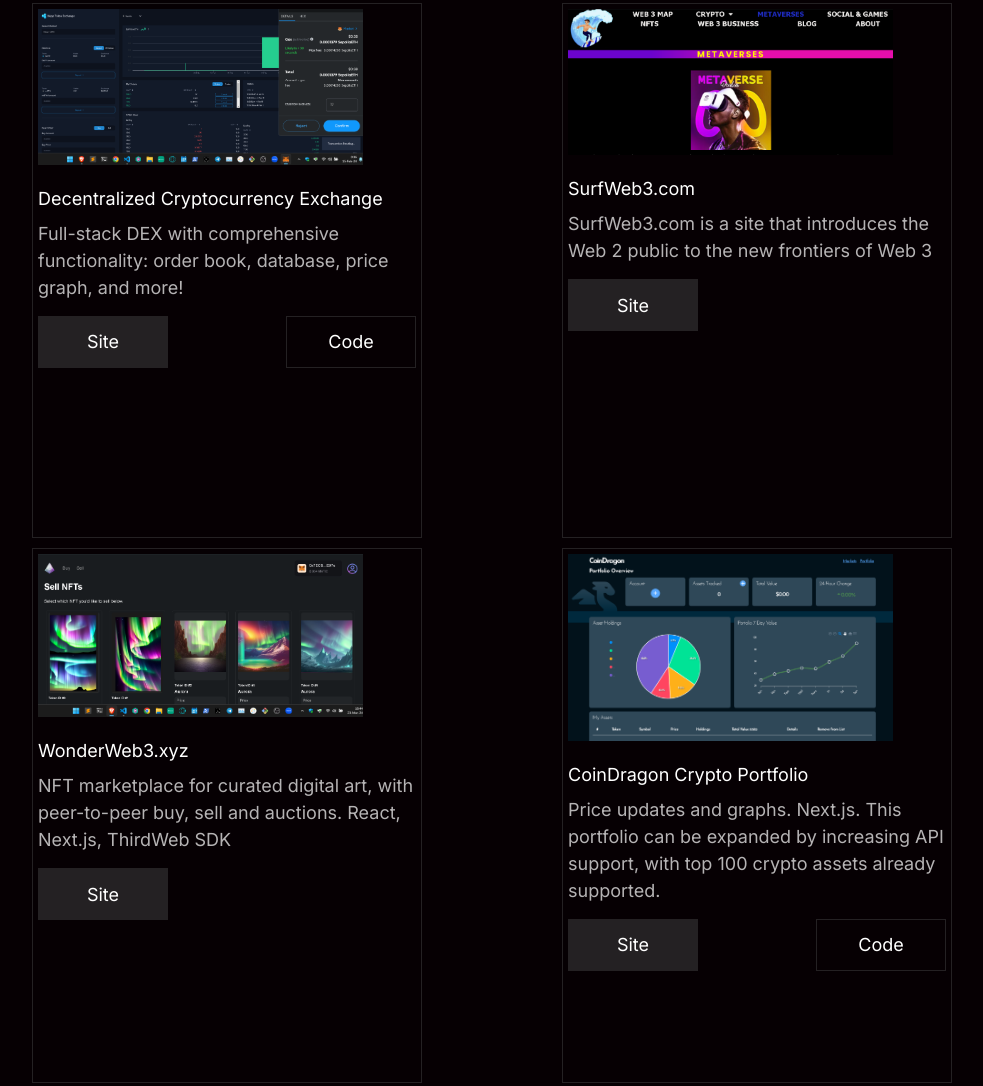
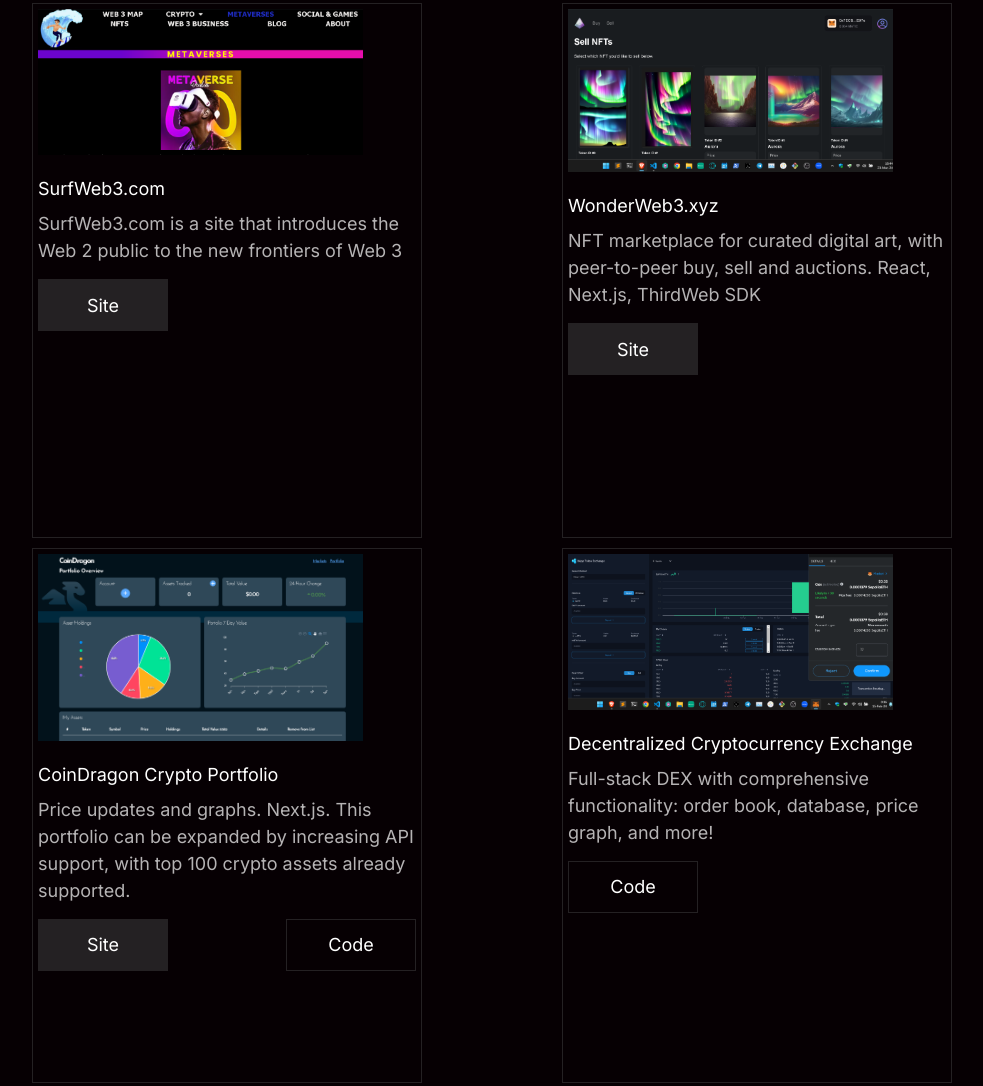
Before and after one commit to SurfWeb3/MyResume, a plain HTML site: page index.html in a window 1280 px wide. Shown: the part 1890-2976 px from the top of the page, without its empty margins (148-1131 px from the left). Drawn offline with Linux system fonts and the light colour scheme.

Commit message:
Update index.html

```diff
--- a/index.html
+++ b/index.html
@@ -104,16 +104,6 @@
             </div>
 
             <div class="cards flex-center">
-                <div class="card">
-                    <img src="./img/projects/project_1.png" alt="">
-                    <h3 class="card-title">Decentralized Cryptocurrency Exchange</h3>
-                    <p class="card-description">Full-stack DEX with comprehensive functionality: order book, database, price graph, and more!</p>
-
-                    <div class="card-buttons">
-                        <a href="https://cool-dew-6196.on.fleek.co/" class="card-button--site" target="_blank">Site</a>
-                        <a href="https://github.com/SurfWeb3/DEX-8-FEB-2024-VERSION" target="_blank" class="card-button--code">Code</a>
-                    </div>
-                </div>
 
                 <div class="card">
                     <img src="./img/projects/project_2.png" alt="">
@@ -145,6 +135,17 @@
                     <div class="card-buttons">
                         <a href="https://coin-dragon.vercel.app/" class="card-button--site" target="_blank">Site</a>
                         <a href="https://github.com/SurfWeb3/CoinDragon" target="_blank" class="card-button--code">Code</a>
+                    </div>
+                </div>
+
+                  <div class="card">
+                    <img src="./img/projects/project_1.png" alt="">
+                    <h3 class="card-title">Decentralized Cryptocurrency Exchange</h3>
+                    <p class="card-description">Full-stack DEX with comprehensive functionality: order book, database, price graph, and more!</p>
+
+                    <div class="card-buttons">
+                    <!-- <a href="https://cool-dew-6196.on.fleek.co/" class="card-button--site" target="_blank">Site</a> -->
+                        <a href="https://github.com/SurfWeb3/DEX-8-FEB-2024-VERSION" target="_blank" class="card-button--code">Code</a>
                     </div>
                 </div>
 
```
